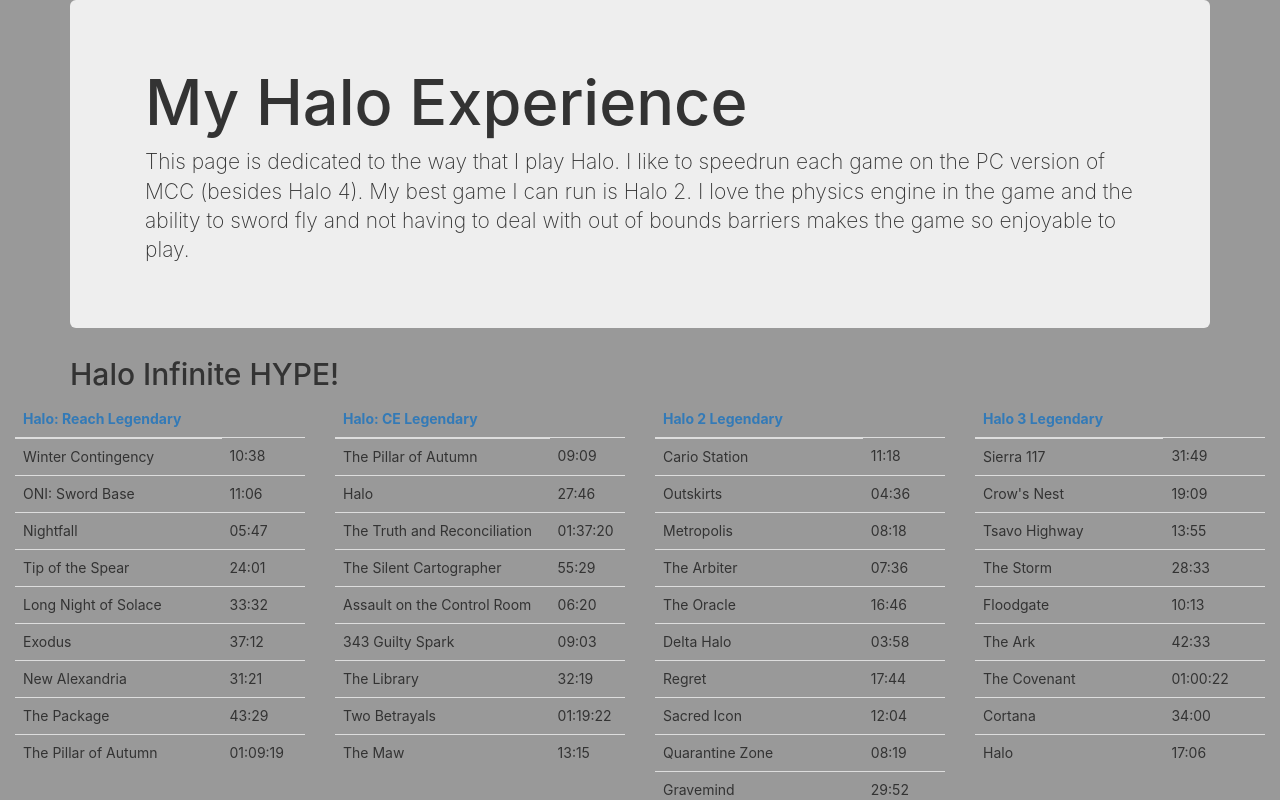
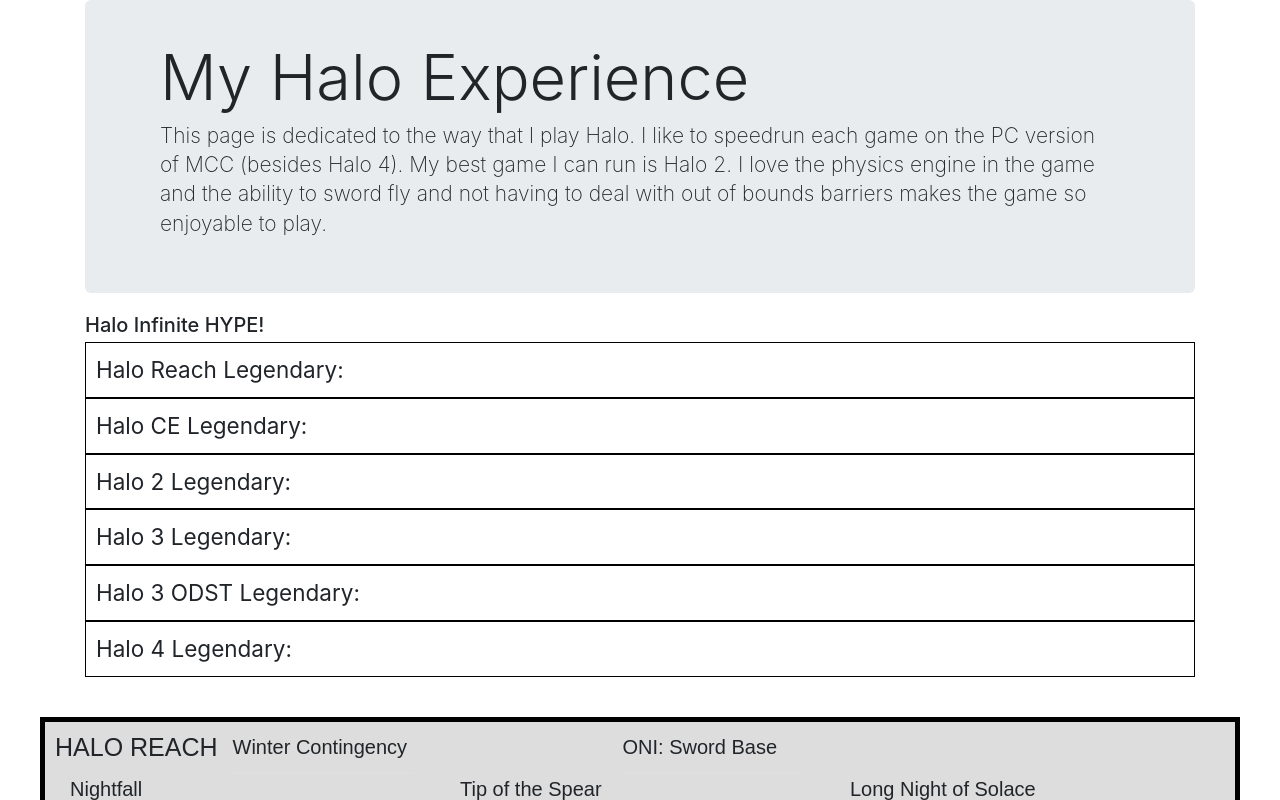
Before and after one commit to mtbishop/My-H-Experience-Personal-Project-, a React (Create React App) app: page / in a window 1280 px wide. Shown: the top 800 px of the page. Built offline with nearby package versions, Linux system fonts and the light colour scheme.

Commit message:
setting up rows for times

```diff
--- a/package.json
+++ b/package.json
@@ -8,6 +8,7 @@
     "@testing-library/user-event": "^12.8.3",
     "bootstrap": "^4.6.0",
     "react": "^17.0.2",
+    "react-bootstrap": "^1.6.1",
     "react-dom": "^17.0.2",
     "react-router-dom": "^5.2.0",
     "react-scripts": "^4.0.3",
--- /dev/null
+++ b/src/assets/styles/timesStyle.css
@@ -0,0 +1,9 @@
+#haloTitles {
+  text-align: inherit;
+  font-size: 2.25rem;
+}
+
+.titleText {
+  border: 1px solid black;
+  padding: 1rem;
+}
--- a/src/assets/times.json
+++ /dev/null
@@ -1,70 +0,0 @@
-{
-    "Halo: Reach Legendary": {
-        "Winter Contingency": "10:38",
-        "ONI: Sword Base": "11:06",
-        "Nightfall": "05:47",
-        "Tip of the Spear": "24:01",
-        "Long Night of Solace": "33:32",
-        "Exodus": "37:12",
-        "New Alexandria": "31:21",
-        "The Package": "43:29",
-        "The Pillar of Autumn": "01:09:19"
-    },
-    "Halo: CE Legendary": {
-        "The Pillar of Autumn": "09:09",
-        "Halo": "27:46",
-        "The Truth and Reconciliation": "01:37:20",
-        "The Silent Cartographer": "55:29",
-        "Assault on the Control Room": "06:20",
-        "343 Guilty Spark": "09:03",
-        "The Library": "32:19",
-        "Two Betrayals": "01:19:22",
-        "The Maw": "13:15"
-    },
-    "Halo 2 Legendary": {
-        "Cario Station": "11:18",
-        "Outskirts": "04:36",
-        "Metropolis": "08:18",
-        "The Arbiter": "07:36",
-        "The Oracle": "16:46",
-        "Delta Halo": "03:58",
-        "Regret": "17:44",
-        "Sacred Icon": "12:04",
-        "Quarantine Zone": "08:19",
-        "Gravemind": "29:52",
-        "Uprising": "01:59",
-        "High Charity": "05:21",
-        "The Great Journey": "17:40"
-    },
-    "Halo 3 Legendary": {
-        "Sierra 117": "31:49",
-        "Crow's Nest": "19:09",
-        "Tsavo Highway": "13:55",
-        "The Storm": "28:33",
-        "Floodgate": "10:13",
-        "The Ark": "42:33",
-        "The Covenant": "01:00:22",
-        "Cortana": "34:00",
-        "Halo": "17:06"
-    },
-    "Halo 3: ODST Legendary": {
-        "Tayari Plaza": "10:26",
-        "Uplift Reserve": "07:23",
-        "Kizingo Boulevard": "16:57",
-        "ONI Alpha Site": "TBD",
-        "NMPD HQ": "TBD",
-        "Kikowani Station": "TBD",
-        "Data Hive": "TBD",
-        "Coastal Highway": "TBD"
-    },
-    "Halo 4 Legendary": {
-        "Dawn": "19:45",
-        "Requiem": "30:06",
-        "Forerunner": "TBD",
-        "Infinity": "TBD",
-        "Reclaimer": "TBD",
-        "Shutdown": "TBD",
-        "Composer": "TBD",
-        "Midnight": "TBD"
-    }
-}
--- a/src/components/Page1Container.js
+++ b/src/components/Page1Container.js
@@ -2,6 +2,7 @@
 import Header from './Header';
 import Times from './Times';
 import Videos from './Videos';
+import 'bootstrap/dist/css/bootstrap.min.css';
 
 function PageOneBody() {
   return (
--- a/src/components/Times.js
+++ b/src/components/Times.js
@@ -1,38 +1,166 @@
 import React from 'react';
-import timedata from '../assets/times.json';
+import Row from 'react-bootstrap/Row';
+import Col from 'react-bootstrap/Col';
+import Container from 'react-bootstrap/Container';
+import '../assets/styles/timesStyle.css';
+
+let HaloReachLegendary = {
+  WinterContingency: '10:38',
+  ONISwordBase: '11:06',
+  Nightfall: '05:47',
+  TipoftheSpear: '24:01',
+  LongNightofSolace: '33:32',
+  Exodus: '37:12',
+  NewAlexandria: '31:21',
+  ThePackage: '43:29',
+  ThePillarofAutumn: '01:09:19',
+};
+
+let HaloCELegendary = {
+  ThePillarofAutumn: '09:09',
+  Halo: '27:46',
+  TheTruthandReconciliation: '01:37:20',
+  TheSilentCartographer: '55:29',
+  AssaultontheControlRoom: '06:20',
+  threeFourThreeGuiltySpark: '09:03',
+  TheLibrary: '32:19',
+  TwoBetrayals: '01:19:22',
+  TheMaw: '13:15',
+};
+
+let Halo2Legendary = {
+  CarioStation: '11:18',
+  Outskirts: '04:36',
+  Metropolis: '08:18',
+  TheArbiter: '07:36',
+  TheOracle: '16:46',
+  DeltaHalo: '03:58',
+  Regret: '17:44',
+  SacredIcon: '12:04',
+  QuarantineZone: '08:19',
+  Gravemind: '29:52',
+  Uprising: '01:59',
+  HighCharity: '05:21',
+  TheGreatJourney: '17:40',
+};
+let Halo3Legendary = {
+  Sierra117: '31:49',
+  CrowsNest: '19:09',
+  TsavoHighway: '13:55',
+  TheStorm: '28:33',
+  Floodgate: '10:13',
+  TheArk: '42:33',
+  TheCovenant: '01:00:22',
+  Cortana: '34:00',
+  Halo: '17:06',
+};
+
+let Halo3ODSTLegendary = {
+  TayariPlaza: '10:26',
+  UpliftReserve: '07:23',
+  KizingoBoulevard: '16:57',
+  ONIAlphaSite: 'TBD',
+  NMPDHQ: 'TBD',
+  KikowaniStation: 'TBD',
+  DataHive: 'TBD',
+  CoastalHighway: 'TBD',
+};
+
+let Halo4Legendary = {
+  Dawn: '19:45',
+  Requiem: '30:06',
+  Forerunner: 'TBD',
+  Infinity: 'TBD',
+  Reclaimer: 'TBD',
+  Shutdown: 'TBD',
+  Composer: 'TBD',
+  Midnight: 'TBD',
+};
+
 function Times() {
-  console.log(timedata);
   return (
-    <div className="container-fluid">
-      <div className="row">
-        {Object.keys(timedata).map((title, index) => (
-          <>
-            {index < 4 ? (
-              <div key={index} className="col-lg-3">
-                <table className="table table-sm table-dark">
-                  {' '}
-                  <thead>
-                    <tr>
-                      <th scope="col">
-                        <a href="#halo2">{title}</a>
-                      </th>
-                    </tr>
-                  </thead>
-                  <tbody>
-                    {Object.keys(timedata[title]).map((level, i) => (
-                      <tr key={i}>
-                        <td>{level}</td>
-                        <td>{timedata[title][level]}</td>
-                      </tr>
-                    ))}
-                  </tbody>
-                </table>
-              </div>
-            ) : null}
-          </>
-        ))}
+    <Container>
+      <div id="haloTitles">
+        <Row id="haloReachTitle">
+          <Col>
+            <div className="titleText">Halo Reach Legendary: </div>
+            <div className="level1"></div>
+            <div className="level2"></div>
+            <div className="level3"></div>
+            <div className="level4"></div>
+            <div className="level5"></div>
+            <div className="level6"></div>
+            <div className="level7"></div>
+            <div className="level8"></div>
+          </Col>
+        </Row>
+        <Row id="haloCETitle">
+          <Col>
+            <div className="titleText">Halo CE Legendary: </div>
+            <div className="level1"></div>
+            <div className="level2"></div>
+            <div className="level3"></div>
+            <div className="level4"></div>
+            <div className="level5"></div>
+            <div className="level6"></div>
+            <div className="level7"></div>
+            <div className="level8"></div>
+          </Col>
+        </Row>
+        <Row id="halo2Title">
+          <Col>
+            <div className="titleText">Halo 2 Legendary: </div>
+            <div className="level1"></div>
+            <div className="level2"></div>
+            <div className="level3"></div>
+            <div className="level4"></div>
+            <div className="level5"></div>
+            <div className="level6"></div>
+            <div className="level7"></div>
+            <div className="level8"></div>
+          </Col>
+        </Row>
+        <Row id="halo3Title">
+          <Col>
+            <div className="titleText">Halo 3 Legendary: </div>
+            <div className="level1"></div>
+            <div className="level2"></div>
+            <div className="level3"></div>
+            <div className="level4"></div>
+            <div className="level5"></div>
+            <div className="level6"></div>
+            <div className="level7"></div>
+            <div className="level8"></div>
+          </Col>
+        </Row>
+        <Row id="halo3ODSTTitle">
+          <Col>
+            <div className="titleText">Halo 3 ODST Legendary: </div>
+            <div className="level1"></div>
+            <div className="level2"></div>
+            <div className="level3"></div>
+            <div className="level4"></div>
+            <div className="level5"></div>
+            <div className="level6"></div>
+            <div className="level7"></div>
+            <div className="level8"></div>
+          </Col>
+        </Row>
+        <Row id="halo4Title">
+          <Col>
+            <div className="titleText">Halo 4 Legendary: </div>
+            <div className="level1"></div>
+            <div className="level2"></div>
+            <div className="level3"></div>
+            <div className="level4"></div>
+            <div className="level5"></div>
+            <div className="level6"></div>
+            <div className="level7"></div>
+            <div className="level8"></div>
+          </Col>
+        </Row>
       </div>
-    </div>
+    </Container>
   );
 }
 
```
Also changed, not shown: public/index.html (+5 -28 lines), 2 other files (tests, documents, lock files or other folders).
